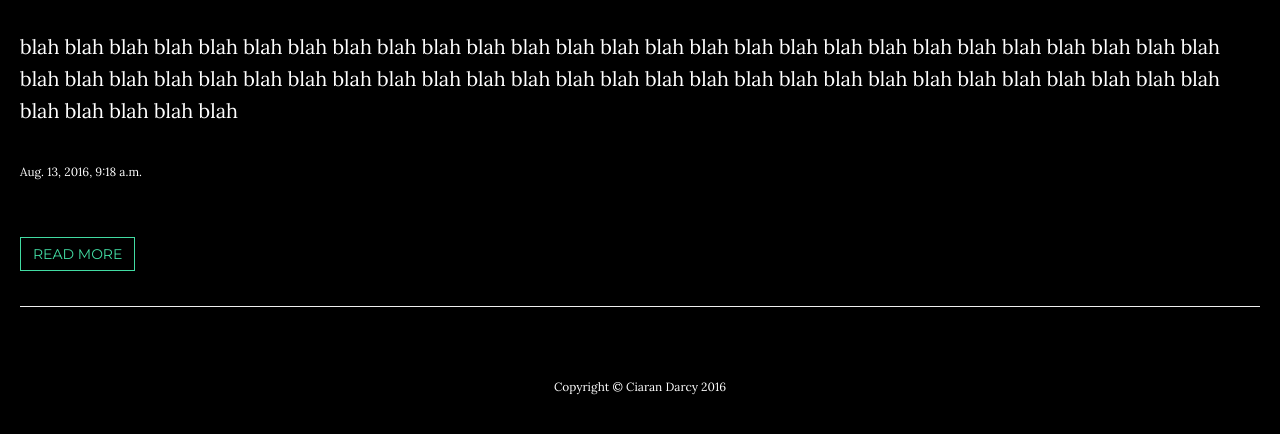
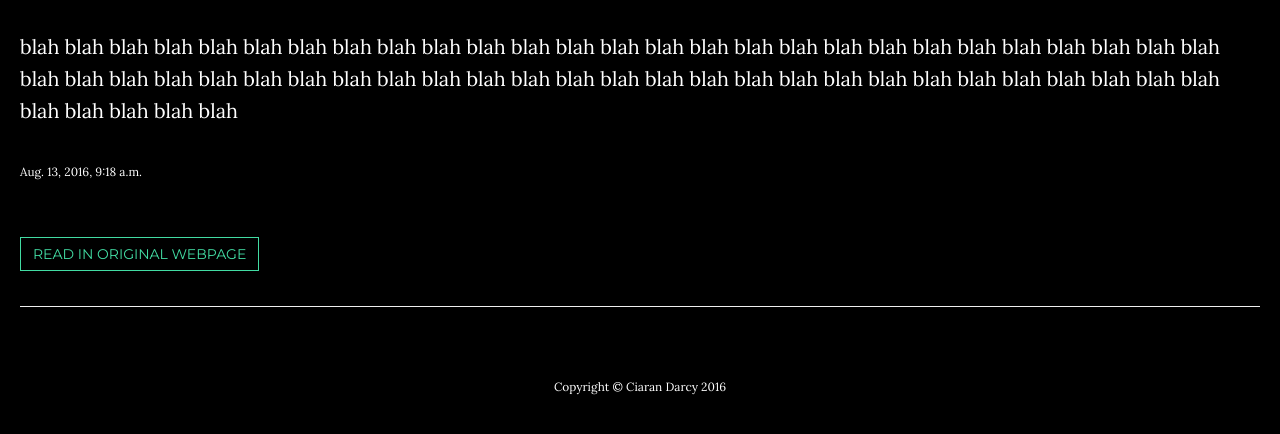
Before and after one commit to Cvd2014/testing, a Django app: page /article/ in a window 1280 px wide. Shown: the part 90-524 px from the top of the page. Run offline with Django 3.2, Linux system fonts and the light colour scheme; data comes from the database, SQL or seed files in the repository; parts of the project's set-up code (start-up, migrations or seed data) failed here and were passed over; some libraries are stand-ins or nearby versions.

Commit message:
article fixes

```diff
--- a/articles/templates/articlelist.html
+++ b/articles/templates/articlelist.html
@@ -8,10 +8,11 @@
 
         <h3>{{ article.title }}</h3>
         <p>{{ article.synopsis|linebreaks }}</p>
+
         <p class="small">{{ article.published_date }}</p>
         <br>
         <p>
-            <button class=" btn btn-default" onclick="location.href={{ article.link }}">Read More</button>
+            <button class=" btn btn-default" onclick="window.open('{{ article.link }}')">Read in Original Webpage</button>
         <hr>
 
     {% endfor %}
```
